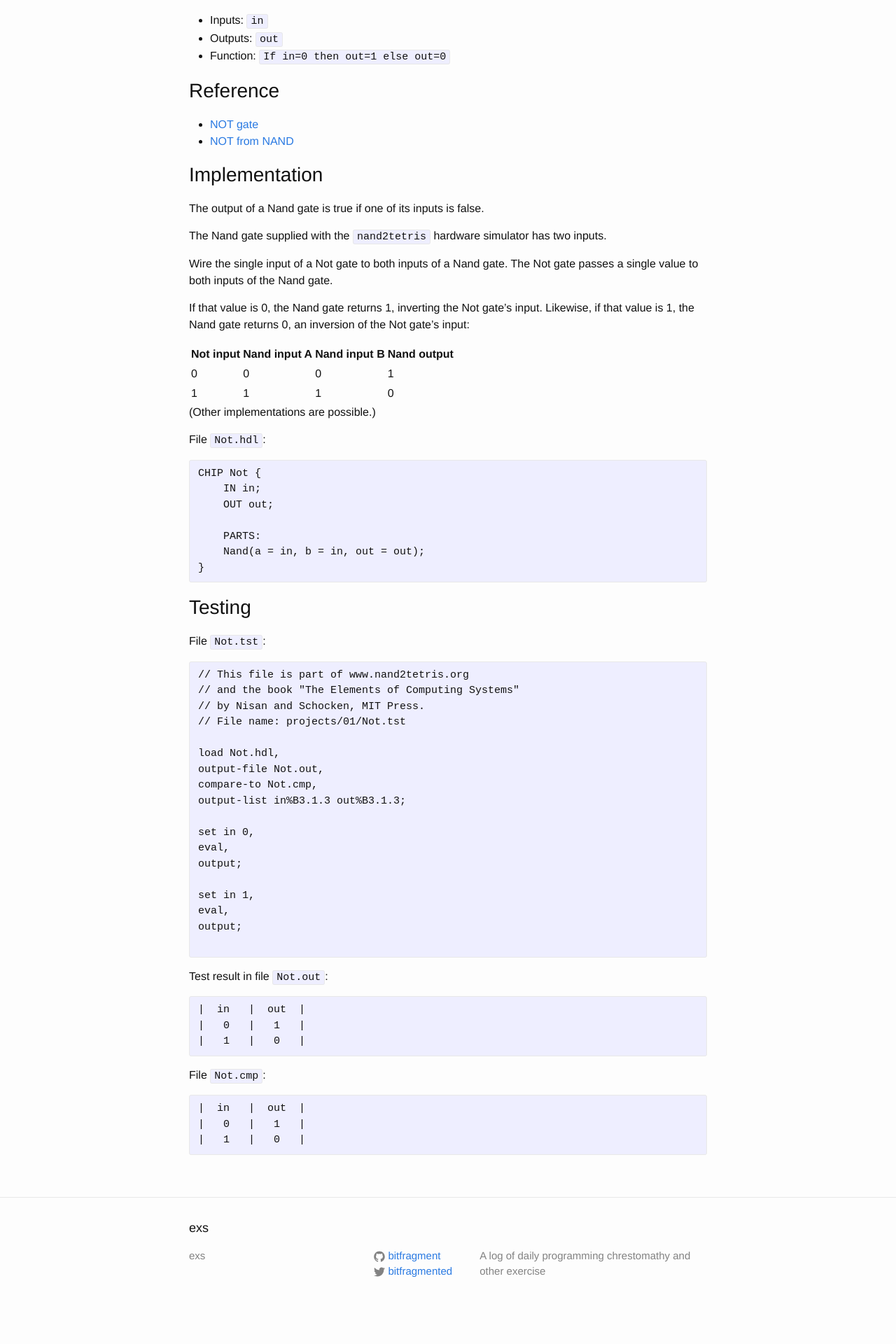
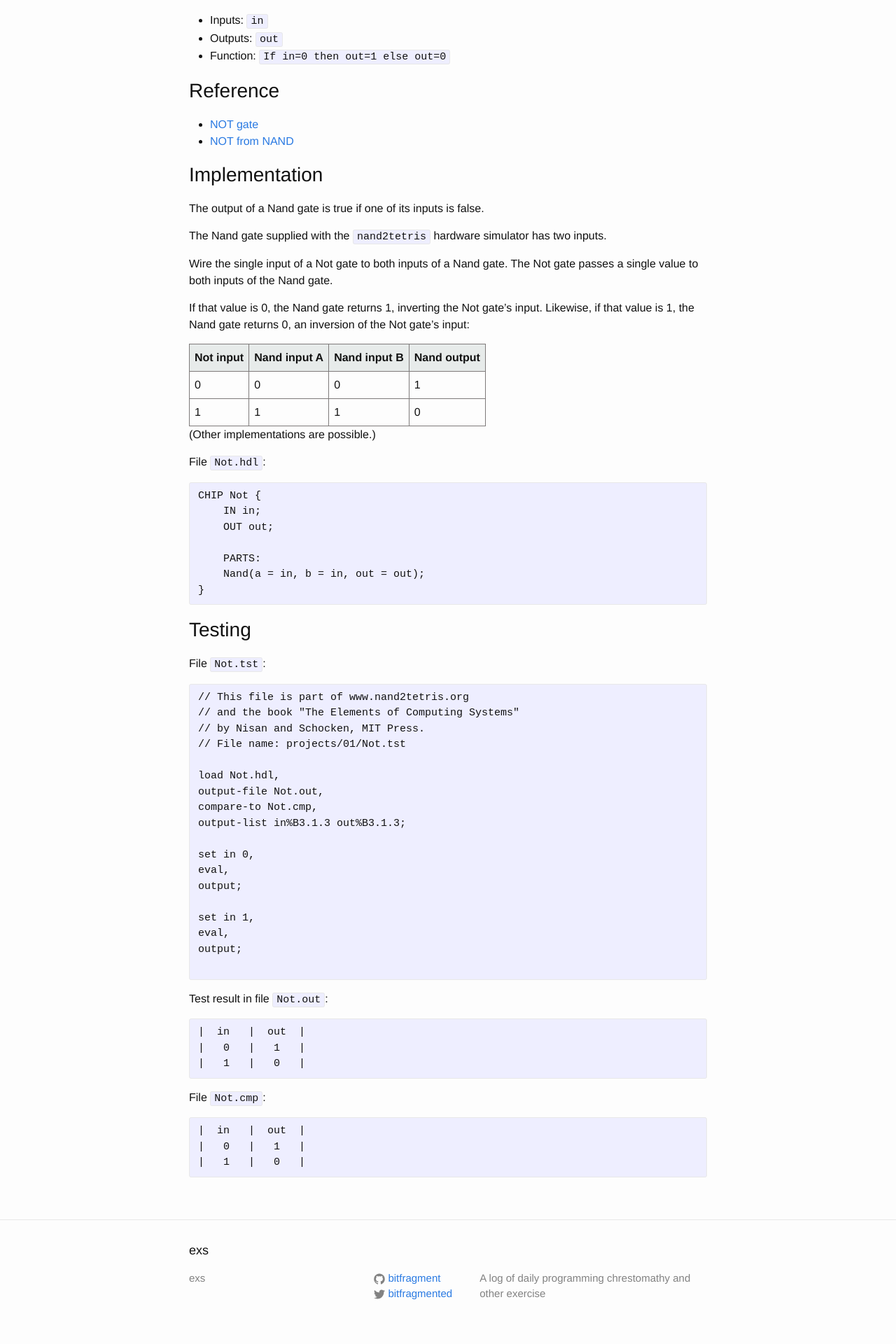
Before and after one commit to bitfragment/exs, a Jekyll site: the page built from _posts/2021-12-05-implement-not-gate.md, in a window 1280 px wide. Shown: the part 720-2640 px from the top of the page at 70% size. Built offline with Jekyll 4.4.1, drawn with Linux system fonts in a browser that asks for light colours; before the commit the page ends 2608 px from its top, so only the background shows below that.

Commit message:
Add table formatting

```diff
--- a/_sass/_base.scss
+++ b/_sass/_base.scss
@@ -155,6 +155,21 @@ pre {
 
 
 /**
+ * Tables
+ */
+ table, th, td {
+    border: 1px solid rgb(126, 122, 122);
+    border-collapse: collapse;
+    padding: 7px;
+  }
+
+th {
+    background-color: #e7ebea;
+    // color: rgb(216, 212, 212);
+}
+
+
+/**
  * Wrapper
  */
 .wrapper {
```
